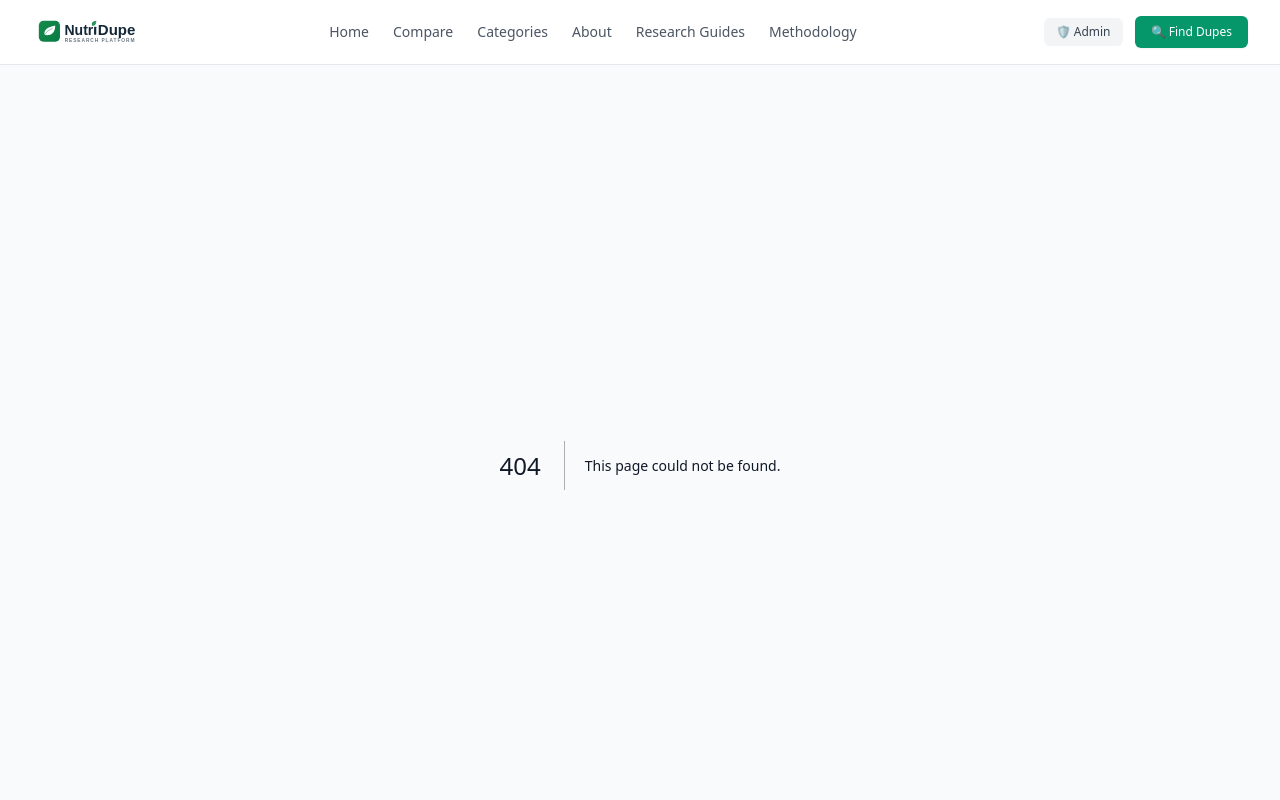
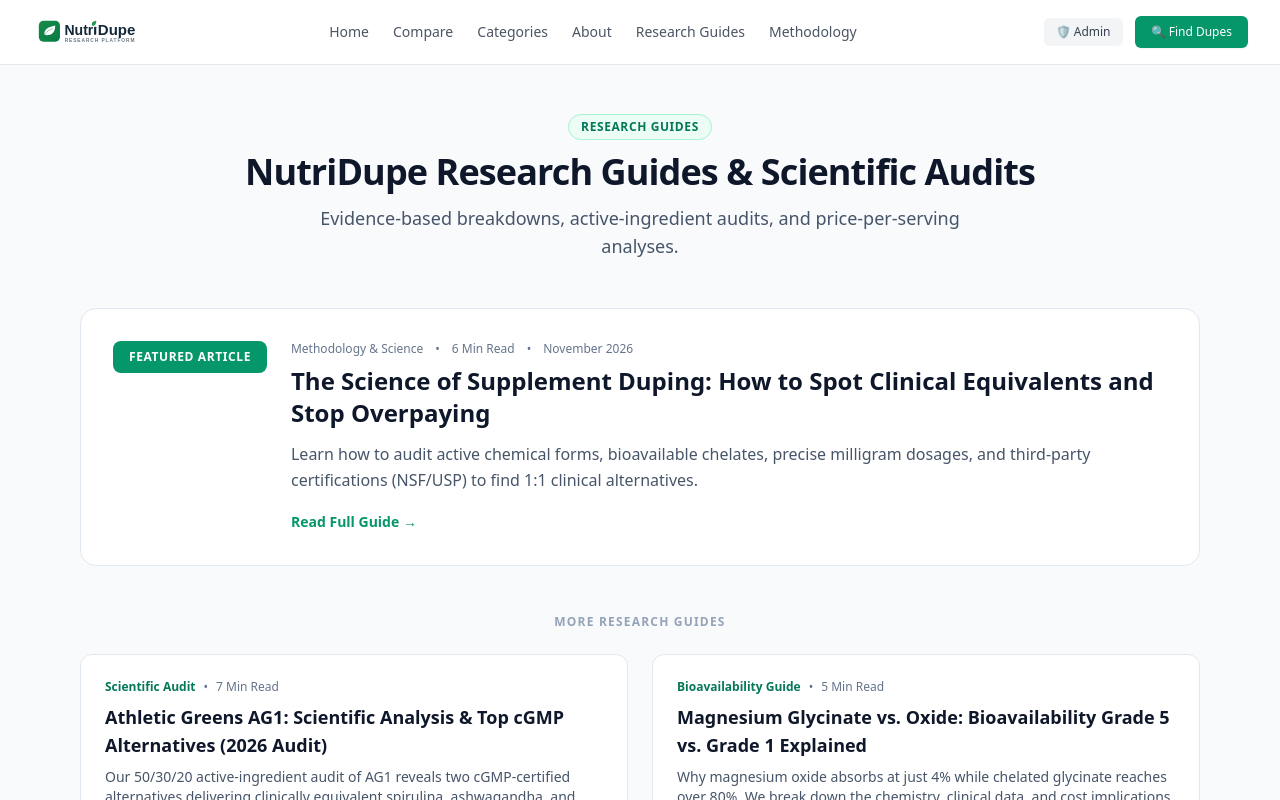
Before and after one commit to Jalil63/nutridupe, a Next.js app: page /research-guides in a window 1280 px wide. Before the commit this address had no page. Shown: the top 800 px of the page. Built offline with nearby package versions, Linux system fonts and the light colour scheme.

Commit message:
Add Research Guides Index component
This component displays a list of research guides with featured and secondary articles, including their titles, excerpts, categories, read times, and publication dates.

```diff
--- /dev/null
+++ b/app/research-guides/page.tsx
@@ -0,0 +1,116 @@
+import React from 'react';
+import Link from 'next/link';
+
+export default function ResearchGuidesIndex() {
+  const guides = [
+    {
+      title: "The Science of Supplement Duping: How to Spot Clinical Equivalents and Stop Overpaying",
+      excerpt: "Learn how to audit active chemical forms, bioavailable chelates, precise milligram dosages, and third-party certifications (NSF/USP) to find 1:1 clinical alternatives.",
+      category: "Methodology & Science",
+      readTime: "6 Min Read",
+      date: "November 2026",
+      slug: "/research-guides/science-of-supplement-duping",
+      isFeatured: true,
+    },
+    {
+      title: "Athletic Greens AG1: Scientific Analysis & Top cGMP Alternatives (2026 Audit)",
+      excerpt: "Our 50/30/20 active-ingredient audit of AG1 reveals two cGMP-certified alternatives delivering clinically equivalent spirulina, ashwagandha, and digestive enzyme profiles.",
+      category: "Scientific Audit",
+      readTime: "7 Min Read",
+      date: "October 2026",
+      slug: "/research-guides/athletic-greens-ag1-alternatives", // replace with your actual path if different
+      isFeatured: false,
+    },
+    {
+      title: "Magnesium Glycinate vs. Oxide: Bioavailability Grade 5 vs. Grade 1 Explained",
+      excerpt: "Why magnesium oxide absorbs at just 4% while chelated glycinate reaches over 80%. We break down the chemistry, clinical data, and cost implications.",
+      category: "Bioavailability Guide",
+      readTime: "5 Min Read",
+      date: "November 2026",
+      slug: "/research-guides/magnesium-glycinate-vs-oxide",
+      isFeatured: false,
+    },
+  ];
+
+  const featured = guides.find((g) => g.isFeatured) || guides[0];
+  const secondary = guides.filter((g) => !g.isFeatured);
+
+  return (
+    <div className="max-w-6xl mx-auto px-4 py-12 text-slate-800">
+      <header className="text-center mb-12">
+        <span className="inline-block bg-emerald-50 text-emerald-700 text-xs font-bold uppercase tracking-wider px-3 py-1 rounded-full mb-3 border border-emerald-200">
+          Research Guides
+        </span>
+        <h1 className="text-3xl sm:text-4xl font-extrabold text-slate-900 tracking-tight mb-3">
+          NutriDupe Research Guides & Scientific Audits
+        </h1>
+        <p className="text-slate-600 max-w-2xl mx-auto text-base sm:text-lg">
+          Evidence-based breakdowns, active-ingredient audits, and price-per-serving analyses.
+        </p>
+      </header>
+
+      {/* Featured Card */}
+      <div className="mb-12">
+        <Link
+          href={featured.slug}
+          className="block bg-white border border-slate-200 rounded-2xl p-6 sm:p-8 hover:border-emerald-500 hover:shadow-lg transition-all group"
+        >
+          <div className="flex flex-col md:flex-row gap-6 items-start">
+            <div className="bg-emerald-600 text-white font-bold px-4 py-2 rounded-lg text-xs uppercase tracking-wider">
+              Featured Article
+            </div>
+            <div className="flex-1">
+              <div className="flex items-center gap-3 text-xs text-slate-500 mb-2">
+                <span>{featured.category}</span>
+                <span>•</span>
+                <span>{featured.readTime}</span>
+                <span>•</span>
+                <span>{featured.date}</span>
+              </div>
+              <h2 className="text-2xl font-bold text-slate-900 group-hover:text-emerald-600 transition-colors mb-3">
+                {featured.title}
+              </h2>
+              <p className="text-slate-600 mb-4 leading-relaxed">
+                {featured.excerpt}
+              </p>
+              <span className="text-emerald-600 font-semibold text-sm inline-flex items-center gap-1 group-hover:translate-x-1 transition-transform">
+                Read Full Guide &rarr;
+              </span>
+            </div>
+          </div>
+        </Link>
+      </div>
+
+      {/* Secondary Cards */}
+      <h2 className="text-xs font-bold uppercase tracking-widest text-slate-400 mb-6 text-center">
+        More Research Guides
+      </h2>
+      <div className="grid md:grid-cols-2 gap-6">
+        {secondary.map((guide, idx) => (
+          <Link
+            key={idx}
+            href={guide.slug}
+            className="bg-white border border-slate-200 rounded-xl p-6 hover:border-emerald-500 hover:shadow-md transition-all group flex flex-col justify-between"
+          >
+            <div>
+              <div className="flex items-center gap-2 text-xs text-slate-500 mb-2">
+                <span className="font-semibold text-emerald-700">{guide.category}</span>
+                <span>•</span>
+                <span>{guide.readTime}</span>
+              </div>
+              <h3 className="text-lg font-bold text-slate-900 group-hover:text-emerald-600 transition-colors mb-2">
+                {guide.title}
+              </h3>
+              <p className="text-slate-600 text-sm mb-4 line-clamp-3">
+                {guide.excerpt}
+              </p>
+            </div>
+            <span className="text-emerald-600 font-semibold text-sm inline-flex items-center gap-1 group-hover:translate-x-1 transition-transform">
+              Read Guide &rarr;
+            </span>
+          </Link>
+        ))}
+      </div>
+    </div>
+  );
+}
```
